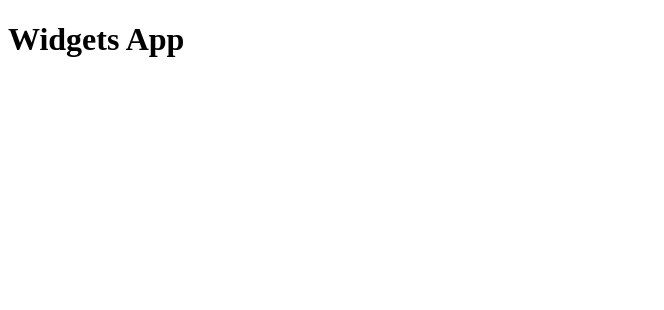
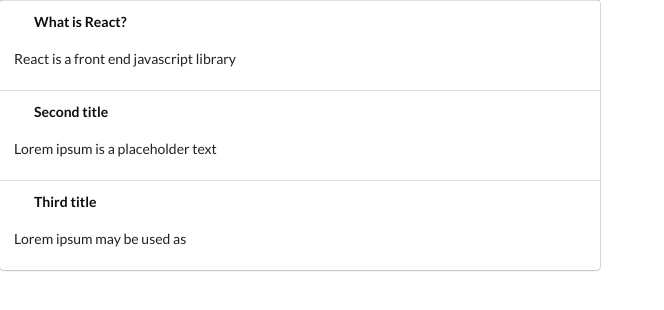
Before and after one commit to GuzlejM/widgets-react, a React (Create React App) app: page / in a window 1280 px wide. Shown: the top 310 px of the page, without its empty margins (0-664 px from the left). Built offline with nearby package versions, Linux system fonts and the light colour scheme.

Commit message:
semantic

```diff
--- a/public/index.html
+++ b/public/index.html
@@ -24,6 +24,10 @@
       work correctly both with client-side routing and a non-root public URL.
       Learn how to configure a non-root public URL by running `npm run build`.
     -->
+    <!--
+      Semantic UI
+    -->
+    <link rel="stylesheet" href="https://cdnjs.cloudflare.com/ajax/libs/semantic-ui/2.4.1/semantic.min.css">
     <title>React App</title>
   </head>
   <body>
--- a/src/App.js
+++ b/src/App.js
@@ -1,6 +1,25 @@
 import React from 'react';
-import ReactDOM from 'react-dom';
+import Accordion from './components/Accordion';
+
+const items = [
+    {
+        title: 'What is React?',
+        content: 'React is a front end javascript library'
+    },
+    {
+        title: 'Second title',
+        content: 'Lorem ipsum is a placeholder text'
+    },
+    {
+        title: 'Third title',
+        content: 'Lorem ipsum may be used as'
+    }
+]
 
 export default () => {
-    return <h1> Widgets App</h1>
+    return (
+        <div>
+            <Accordion items={items}/>
+        </div>
+    );
 };
--- a/src/components/Accordion.js
+++ b/src/components/Accordion.js
@@ -0,0 +1,19 @@
+import React from 'react';
+
+const Accordion = ({ items }) => {
+    const renderedItems = items.map(item => {
+        return <div>
+            <div className='title active' key={item.title}>
+                <i className='dropdwon icon'></i>
+                {item.title}
+            </div>
+            <div className='content active'>
+                <p>{item.content}</p>
+            </div>
+        </div>
+    });
+
+    return <div className='ui styled accordion'>{renderedItems}</div>
+};
+
+export default Accordion;
```
